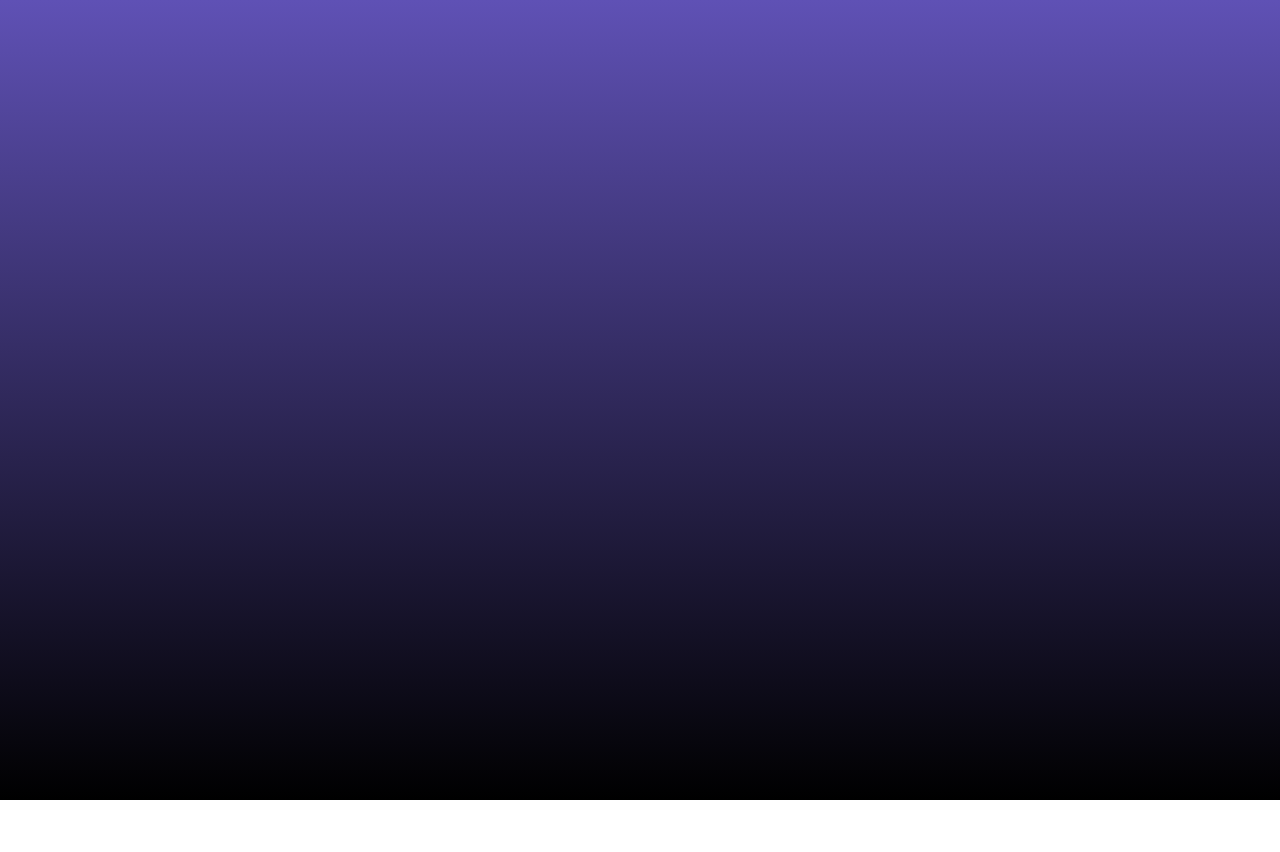
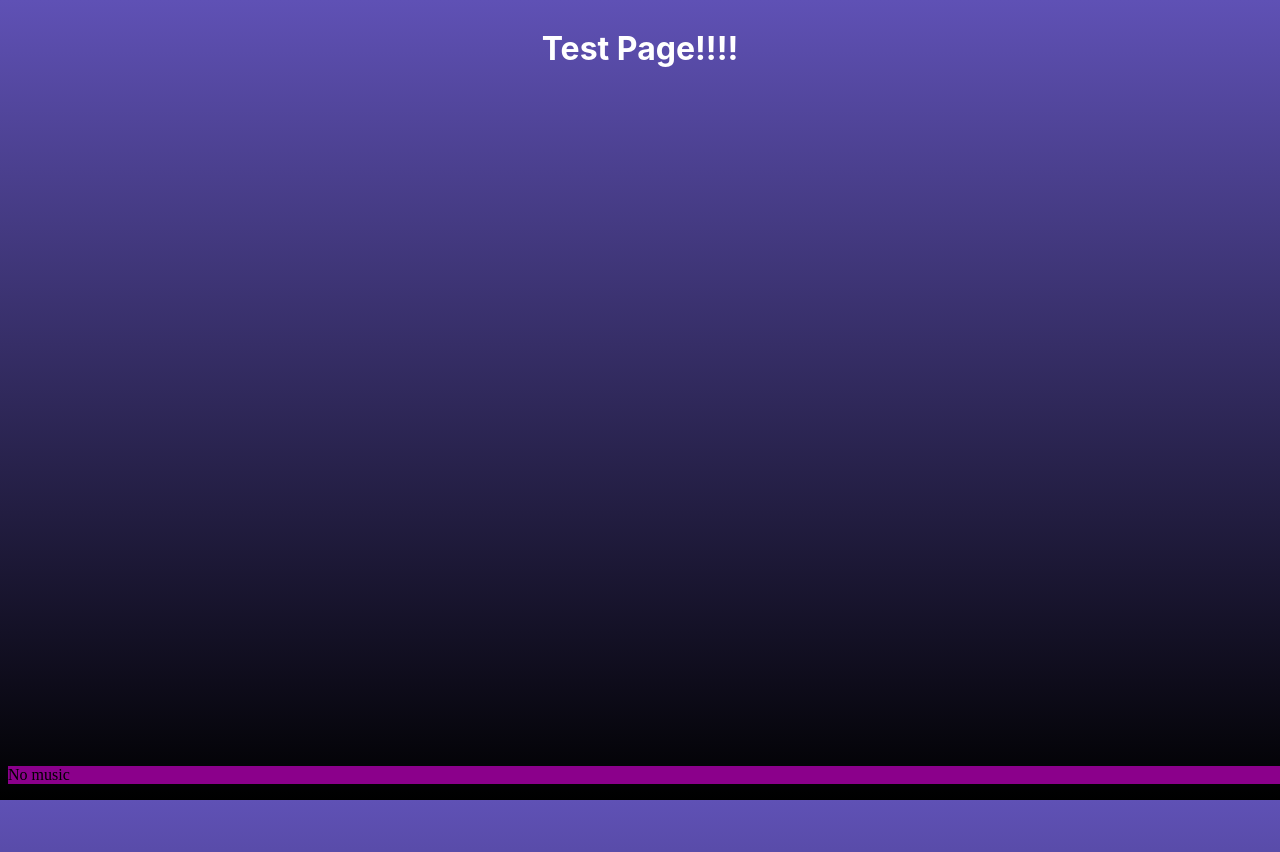
Before and after one commit to Nikomol/Bard, a React (Vite) app: page /songs in a window 1280 px wide. Before the commit this address had no page. Shown: the top 852 px of the page. Before the commit the page ends 800 px from the top, so only its background shows below. Built offline with nearby package versions, Linux system fonts and the light colour scheme.

Commit message:
Навёл порядок и начал создавать скелет плеера

```diff
--- a/public/pages/checkyourmail.jsx
+++ b/public/pages/login_pages/checkyourmail.jsx
@@ -1,5 +1,6 @@
 import { Link, Navigate } from "react-router-dom";
-import myImage from "./../img/ico.svg";
+import myImage from "./../../img/ico.svg";
+import './login.css';
 
 export default function CheckYourPassword() {
     return (
--- a/public/pages/forgotPassword.jsx
+++ b/public/pages/login_pages/forgotPassword.jsx
@@ -1,7 +1,7 @@
 import { Link, Navigate, useNavigate } from "react-router-dom";
-import myImage from "./../img/ico.svg";
+import myImage from "./../../img/ico.svg";
 import { useState, useEffect } from 'react';
-
+import './login.css';
 
 const MainForget = ({ onPasswordReset }) => {
 
--- a/src/App.css
+++ b/public/pages/login_pages/login.css
@@ -98,6 +98,10 @@ h2 {
   border: 2px solid #1B9EFD;
 }
 
+.inputField.Button.middle:hover{
+  background-color: #1B9EFD;
+}
+
 .link.forgot {
   text-align: end;
   color: #F4ECEC75;
--- a/public/pages/login.jsx
+++ b/public/pages/login_pages/login.jsx
@@ -1,7 +1,9 @@
 import { Link, Navigate } from "react-router-dom";
-import myImage from "./../img/ico.svg";
+import myImage from "./../../img/ico.svg";
+import './login.css';
 
 export default function Login() {
+
     return (
         <>
             <div className="container">
--- a/public/pages/signup.jsx
+++ b/public/pages/login_pages/signup.jsx
@@ -1,6 +1,7 @@
 import { Link, Navigate } from "react-router-dom";
-import myImage from "./../img/ico.svg";
+import myImage from "./../../img/ico.svg";
 import { useState, useEffect } from 'react';
+import './login.css';
 
 export default function SignUp() {
     const [password, setPassword] = useState('');
--- /dev/null
+++ b/public/pages/player/player.css
@@ -0,0 +1,11 @@
+footer {
+    margin-top: auto;
+    position: fixed;
+    bottom: 0;
+    width: 100%;
+}
+
+.playerContainer{
+    background-color: darkmagenta;
+    width: 100%;
+}
--- /dev/null
+++ b/public/pages/player/player.jsx
@@ -0,0 +1,13 @@
+import './player.css';
+
+export default function Player({ music = undefined }) {
+    return (
+        <>
+            <footer>
+                <div className="playerContainer">
+                    <p>{music === null ? "No music" : `Music name is ${music}`}</p>
+                </div>
+            </footer>
+        </>
+    );
+}
--- /dev/null
+++ b/public/pages/test_page/test_page.css
@@ -0,0 +1,10 @@
+html, body {
+    height: 100%;
+}
+
+body {
+    display: flex;
+    flex-direction: column;
+    min-height: 100vh;
+    padding-bottom: 60px;
+}
--- /dev/null
+++ b/public/pages/test_page/test_page.jsx
@@ -0,0 +1,16 @@
+import Player from "../player/player";
+import { useLocation } from 'react-router-dom';
+
+import './test_page.css';
+
+export default function TestPage(){
+    const location = useLocation();
+    const searchParams = new URLSearchParams(location.search);
+    const name = searchParams.get('song');
+    return(
+        <>
+            <h1>Test Page!!!!</h1>
+            <Player music={name} />
+        </>
+    );
+}
--- a/src/App.jsx
+++ b/src/App.jsx
@@ -1,9 +1,9 @@
 import { useState } from 'react';
 import { BrowserRouter, Routes, Route, Link } from 'react-router-dom';
-import Login from '../public/pages/login';
-import SignUp from '../public/pages/signup';
-import ForgotPassword from '../public/pages/forgotPassword';
-import './App.css';
+import Login from '../public/pages/login_pages/login';
+import SignUp from '../public/pages/login_pages/signup';
+import ForgotPassword from '../public/pages/login_pages/forgotPassword';
+import TestPage from '../public/pages/test_page/test_page';
 
 export default function App() {
   return (
@@ -12,9 +12,10 @@ export default function App() {
         <Route path='/' exact element={<><h1>Hello World</h1><Link to="/login">Переместиться</Link></>}>
           <Route index element={<div>No page is selected.</div>} />
         </Route>
-        <Route path="/login" element={<Login />} />
-        <Route path="/register" element={<SignUp />} />
-        <Route path="/recovery" element={<ForgotPassword />} />
+        <Route path="login" element={<Login />} />
+        <Route path="register" element={<SignUp />} />
+        <Route path="recovery" element={<ForgotPassword />} />
+        <Route path='songs' element= {<TestPage />}/>
       </Routes>
     </BrowserRouter>
   )
```
